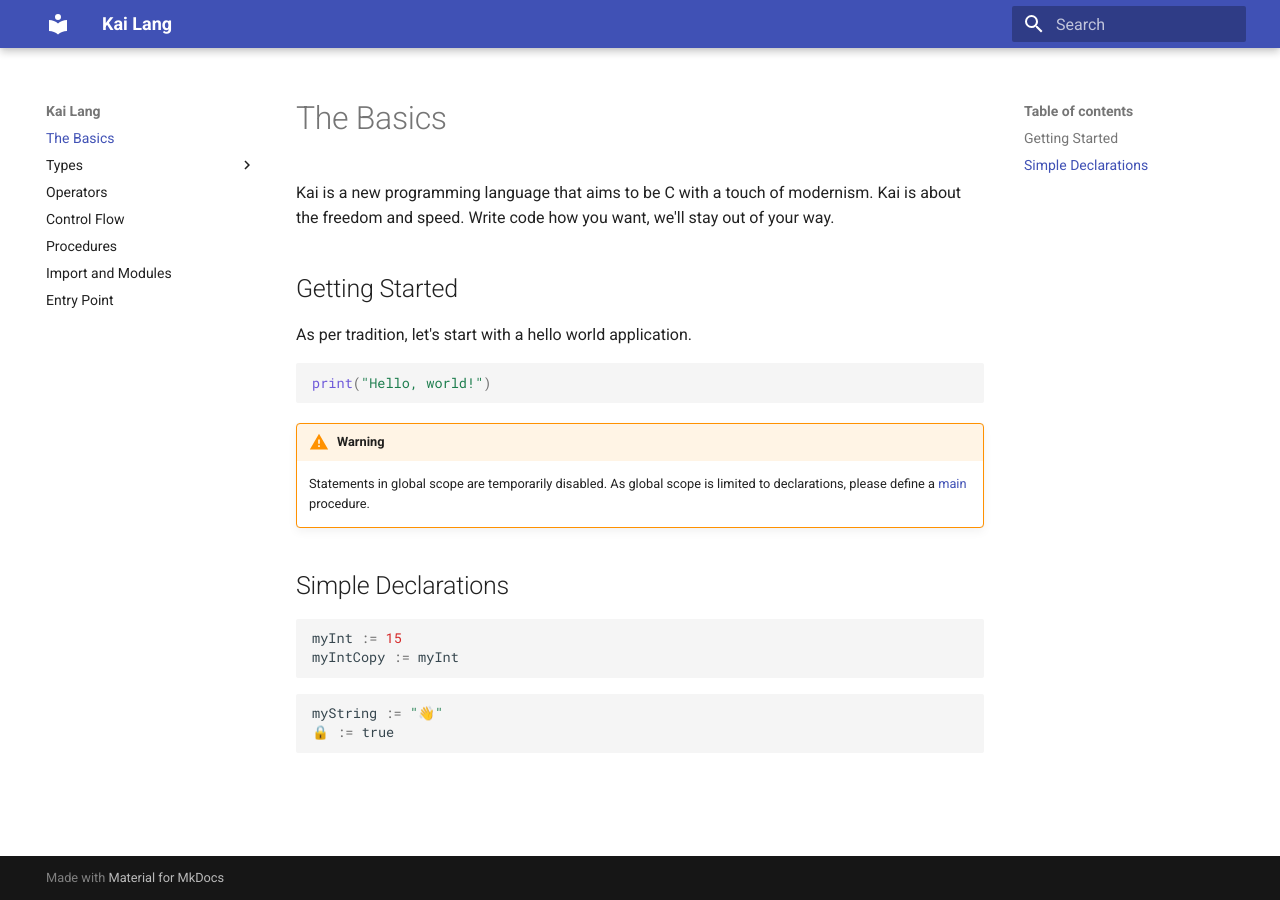
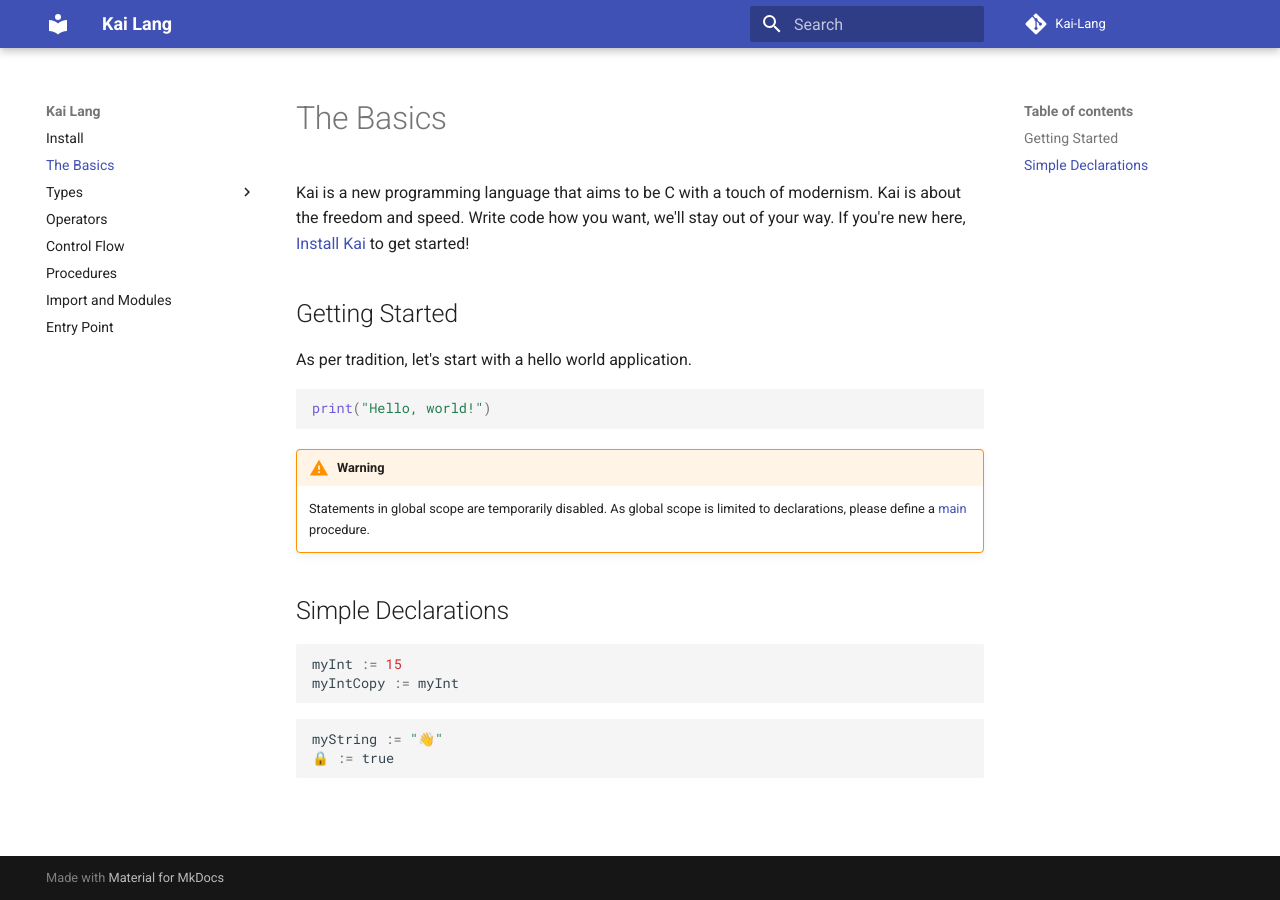
Before and after one commit to kai-language/docs, an MkDocs documentation site: the page built from docs/index.md, in a window 1280 px wide. Built offline with MkDocs 1.6.1 and Material for MkDocs 9.7.7, drawn with Linux system fonts in a browser that asks for light colours; comment, search, counter and statistics services are not loaded; old or Windows-style settings are respelled for this version of MkDocs.

Commit message:
Added install page and github configuration.

```diff
--- a/docs/index.md
+++ b/docs/index.md
@@ -1,6 +1,6 @@
 # The Basics
 
-Kai is a new programming language that aims to be C with a touch of modernism. Kai is about the freedom and speed. Write code how you want, we'll stay out of your way.
+Kai is a new programming language that aims to be C with a touch of modernism. Kai is about the freedom and speed. Write code how you want, we'll stay out of your way. If you're new here, [Install Kai](/install) to get started!
 
 ## Getting Started
 
--- a/mkdocs.yml
+++ b/mkdocs.yml
@@ -1,5 +1,6 @@
 site_name: Kai Lang
 pages:
+    - Install: install.md
     - The Basics: index.md
     - Types:
         - Basic Types: types/basic.md
@@ -19,3 +20,5 @@ theme: material
 markdown_extensions:
     - codehilite
     - admonition
+repo_url: https://github.com/kai-language/docs
+repo_name: Kai-Lang
```
Also changed, not shown: docs/install.md (added).
